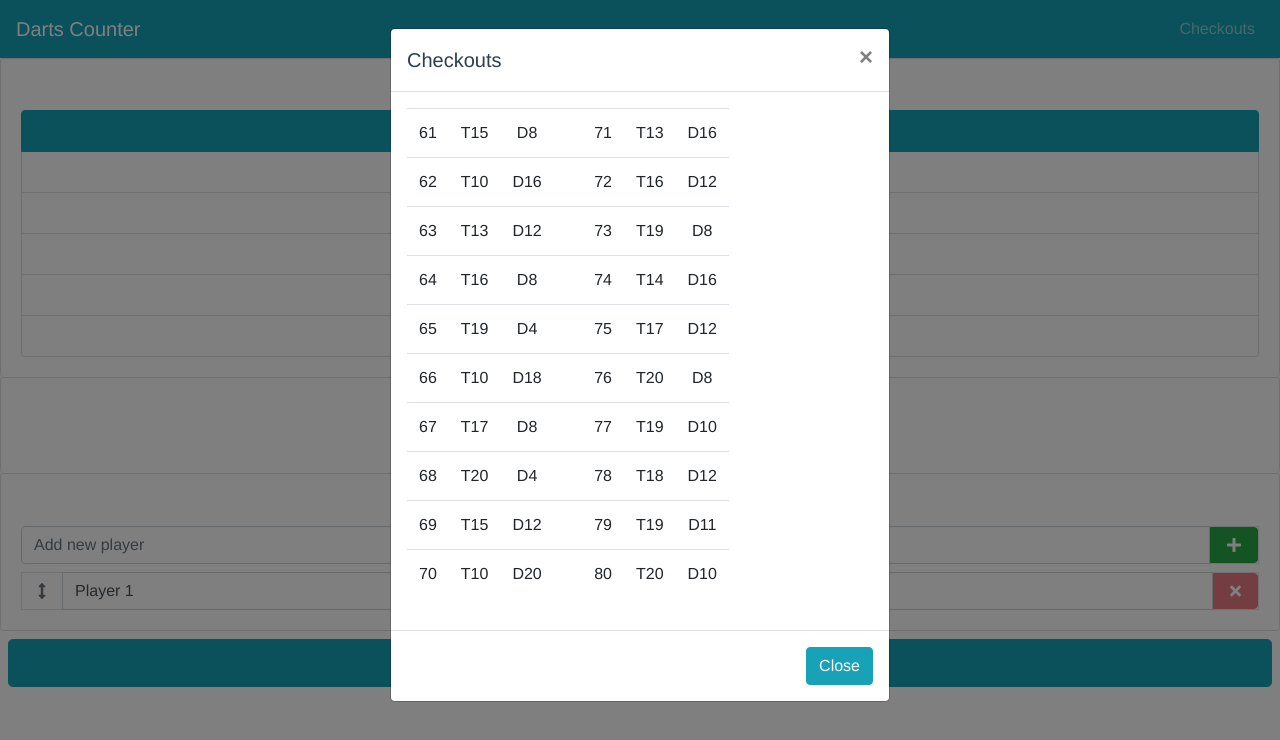
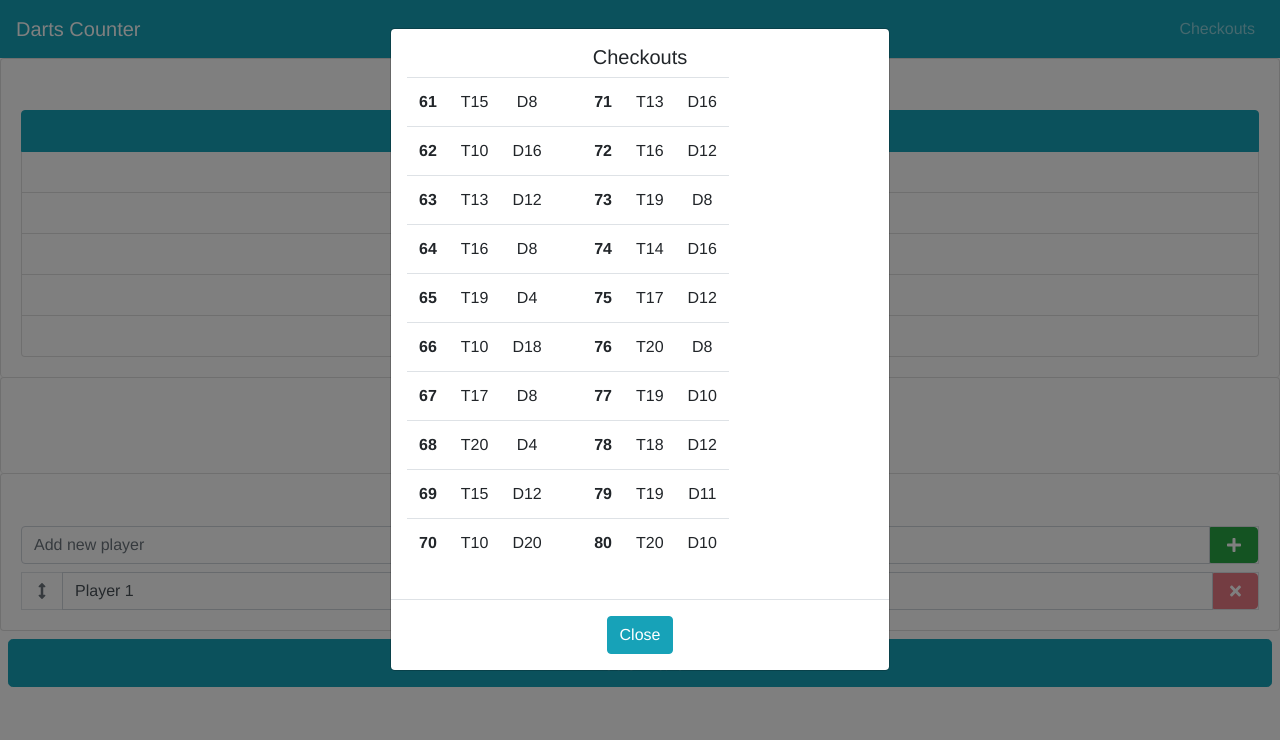
Before and after one commit to raidm3/dart-counter-vue, a Vue app: page / in a window 1280 px wide. Both pictures are taken after a click on the button "Checkouts". Shown: the top 740 px of the page. Built offline with nearby package versions, Linux system fonts and the light colour scheme.

Commit message:
change checkouts table style

```diff
--- a/src/components/pages/Home.vue
+++ b/src/components/pages/Home.vue
@@ -43,113 +43,100 @@
       role="document"
     >
       <div class="modal-content">
-        <div class="modal-header">
-          <h5
-            class="modal-title"
-            id="exampleModalLabel"
-          >
-            Checkouts
-          </h5>
-          <button
-            type="button"
-            class="close"
-            data-dismiss="modal"
-            aria-label="Close"
-          >
-            <span aria-hidden="true">&times;</span>
-          </button>
-        </div>
         <div class="modal-body">
           <div class="table-responsive">
             <div class="table">
+              <thead class="d-flex justify-content-center">
+                <tr class="h5" scope="col">Checkouts</tr>
+              </thead>
               <tbody>
                 <tr>
-                  <td>61</td>
+                  <td class="font-weight-bold">61</td>
                   <td>T15</td>
                   <td>D8</td>
                   <td>&nbsp;</td>
-                  <td>71</td>
+                  <td class="font-weight-bold">71</td>
                   <td>T13</td>
                   <td>D16</td>
                 </tr>
                 <tr>
-                  <td>62</td>
+                  <td class="font-weight-bold">62</td>
                   <td>T10</td>
                   <td>D16</td>
                   <td>&nbsp;</td>
-                  <td>72</td>
+                  <td class="font-weight-bold">72</td>
                   <td>T16</td>
                   <td>D12</td>
                 </tr>
                 <tr>
-                  <td>63</td>
+                  <td class="font-weight-bold">63</td>
                   <td>T13</td>
                   <td>D12</td>
                   <td>&nbsp;</td>
-                  <td>73</td>
+                  <td class="font-weight-bold">73</td>
                   <td>T19</td>
                   <td>D8</td>
                 </tr>
                 <tr>
-                  <td>64</td>
+                  <td class="font-weight-bold">64</td>
                   <td>T16</td>
                   <td>D8</td>
                   <td>&nbsp;</td>
-                  <td>74</td>
+                  <td class="font-weight-bold">74</td>
                   <td>T14</td>
                   <td>D16</td>
                 </tr>
                 <tr>
-                  <td>65</td>
+                  <td class="font-weight-bold">65</td>
                   <td>T19</td>
                   <td>D4</td>
                   <td>&nbsp;</td>
-                  <td>75</td>
+                  <td class="font-weight-bold">75</td>
                   <td>T17</td>
                   <td>D12</td>
                 </tr>
                 <tr>
-                  <td>66</td>
+                  <td class="font-weight-bold">66</td>
                   <td>T10</td>
                   <td>D18</td>
                   <td>&nbsp;</td>
-                  <td>76</td>
+                  <td class="font-weight-bold">76</td>
                   <td>T20</td>
                   <td>D8</td>
                 </tr>
                 <tr>
-                  <td>67</td>
+                  <td class="font-weight-bold">67</td>
                   <td>T17</td>
                   <td>D8</td>
                   <td>&nbsp;</td>
-                  <td>77</td>
+                  <td class="font-weight-bold">77</td>
                   <td>T19</td>
                   <td>D10</td>
                 </tr>
                 <tr>
-                  <td>68</td>
+                  <td class="font-weight-bold">68</td>
                   <td>T20</td>
                   <td>D4</td>
                   <td>&nbsp;</td>
-                  <td>78</td>
+                  <td class="font-weight-bold">78</td>
                   <td>T18</td>
                   <td>D12</td>
                 </tr>
                 <tr>
-                  <td>69</td>
+                  <td class="font-weight-bold">69</td>
                   <td>T15</td>
                   <td>D12</td>
                   <td>&nbsp;</td>
-                  <td>79</td>
+                  <td class="font-weight-bold">79</td>
                   <td>T19</td>
                   <td>D11</td>
                 </tr>
                 <tr>
-                  <td>70</td>
+                  <td class="font-weight-bold">70</td>
                   <td>T10</td>
                   <td>D20</td>
                   <td>&nbsp;</td>
-                  <td>80</td>
+                  <td class="font-weight-bold">80</td>
                   <td>T20</td>
                   <td>D10</td>
                 </tr>
@@ -157,10 +144,10 @@
             </div>
           </div>
         </div>
-        <div class="modal-footer">
+        <div class="modal-footer d-flex justify-content-center">
           <button
             type="button"
-            class="btn btn-primary ml-auto"
+            class="btn btn-primary"
             data-dismiss="modal"
           >
             Close
```
